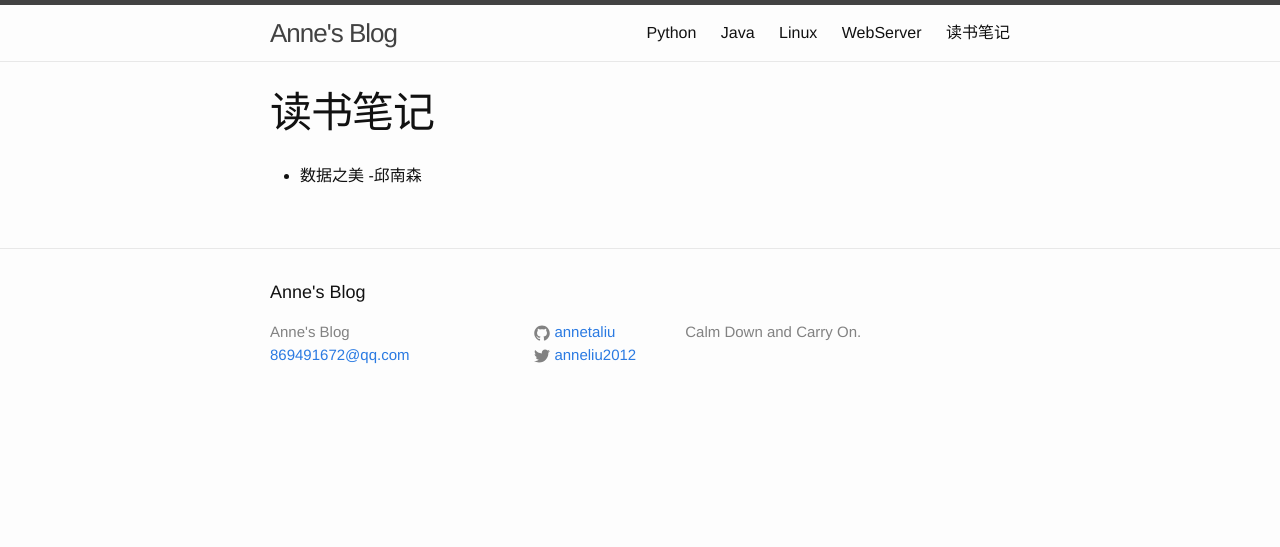
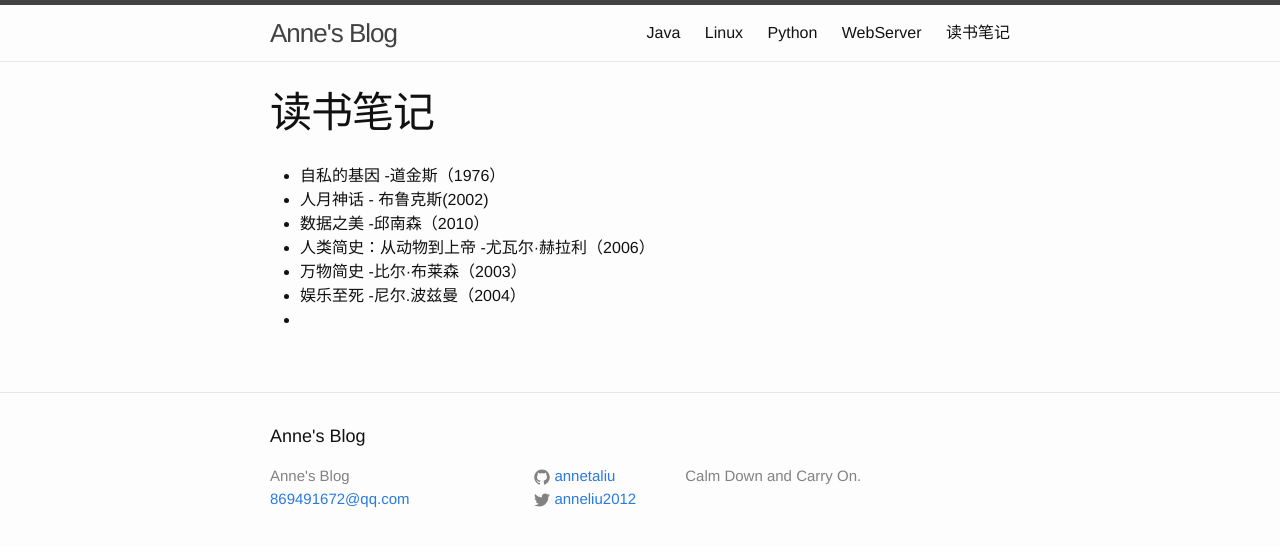
Before and after one commit to annetaliu/annetaliu.github.io, a Jekyll site: the page built from 读书笔记/读书笔记.md, in a window 1280 px wide. Shown: the top 547 px of the page. Built offline with Jekyll 4.4.1, drawn with Linux system fonts in a browser that asks for light colours.

Commit message:
add new blog

```diff
--- a/读书笔记/读书笔记.md
+++ b/读书笔记/读书笔记.md
@@ -3,4 +3,10 @@ layout: page
 title:  读书笔记
 ---
 
-* 数据之美 -邱南森
+* 自私的基因 -道金斯（1976）
+* 人月神话 - 布鲁克斯(2002)
+* 数据之美 -邱南森（2010）
+* 人类简史：从动物到上帝 -尤瓦尔·赫拉利（2006）
+* 万物简史 -比尔·布莱森（2003）
+* 娱乐至死 -尼尔.波兹曼（2004）
+*
```
Also changed, not shown: _posts/2016-06-27-Python-.markdown (added, +9 -0 lines), Pro/Java.md (renamed from Pro/Java/about.md), Pro/Linux.md (renamed from Pro/Linux/about.md), Pro/Python.md (renamed from Pro/Java/Python.md).
